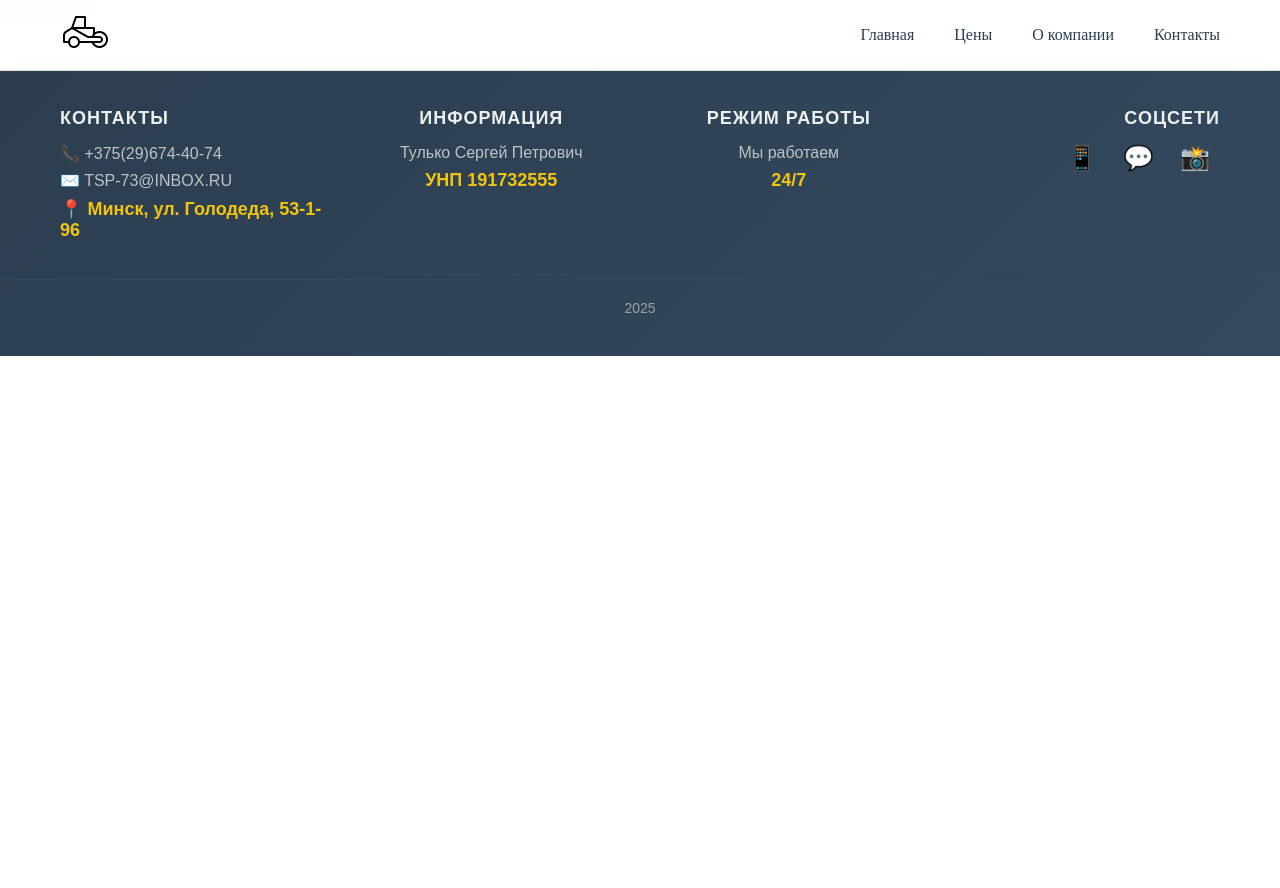
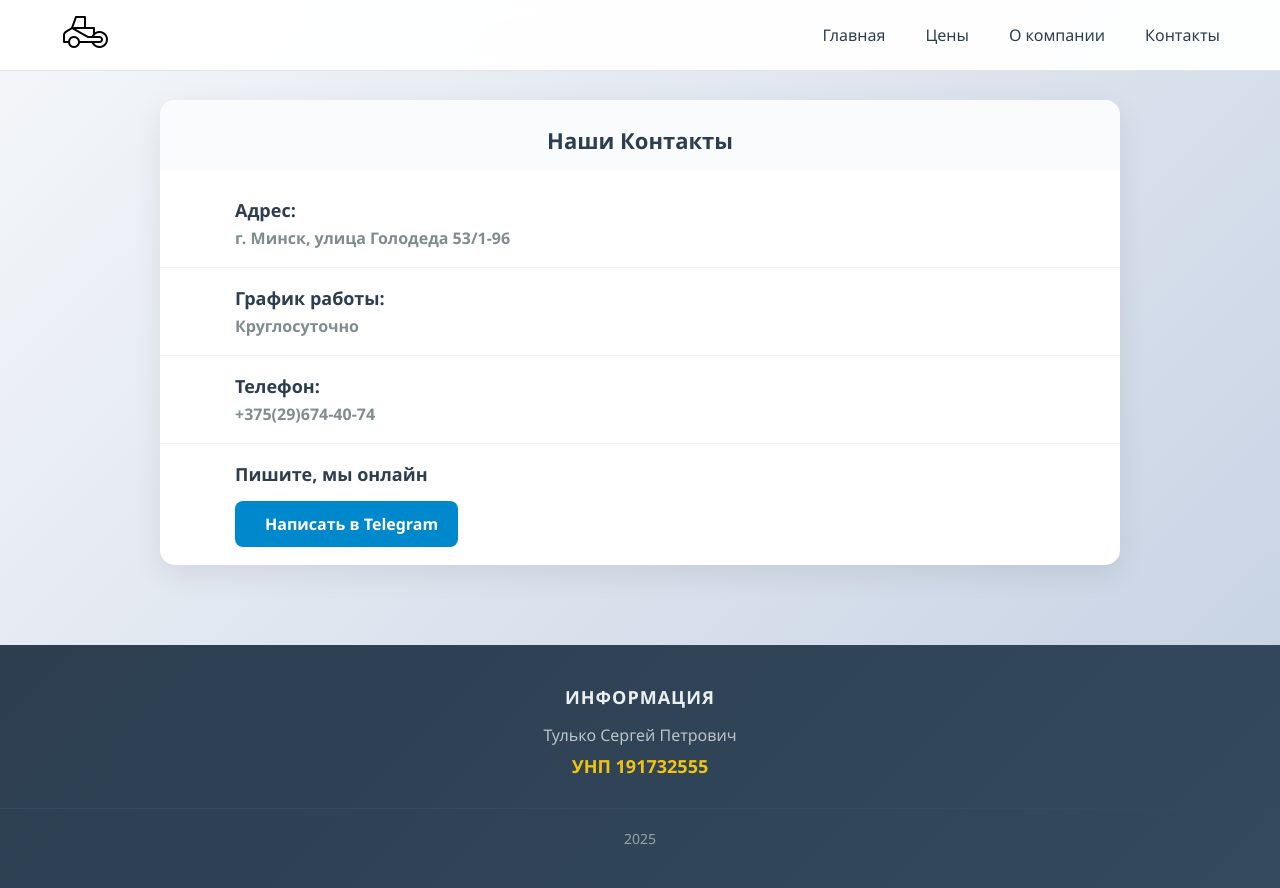
Before and after one commit to troknastya/asfalt, a plain HTML site: page contacts.html in a window 1280 px wide. Before the commit the page ends 800 px from the top, so only its background shows below. Drawn offline with Linux system fonts and the light colour scheme.

Commit message:
init: create new file css

```diff
--- /dev/null
+++ b/about.style.css
@@ -0,0 +1,3 @@
+body{
+    padding-top: 70px;
+}
--- /dev/null
+++ b/contacts-style.css
@@ -0,0 +1,180 @@
+* {
+            margin: 0;
+            padding: 0;
+            box-sizing: border-box;
+            font-family: 'Segoe UI', Tahoma, Geneva, Verdana, sans-serif;
+        }
+
+
+        body {
+             padding-top: 70px;
+            background: linear-gradient(135deg, #f5f7fa 0%, #c3cfe2 100%);
+            min-height: 100vh;
+            display: flex;
+            flex-direction: column;
+        }
+        main {
+
+            flex: 1;
+            padding: 30px 20px;
+            max-width: 1000px;
+            margin: 0 auto;
+            width: 100%;
+        }
+
+        .contacts-main {
+            background-color: white;
+            border-radius: 15px;
+            box-shadow: 0 10px 30px rgba(0, 0, 0, 0.08);
+            overflow: hidden;
+        }
+
+        .contacts-main-item > p {
+            font-size: 22px;
+            font-weight: 600;
+            color: #2c3e50;
+            padding: 25px 25px 15px;
+            text-align: center;
+            background-color: #f9fbfd;
+            margin-bottom: 10px;
+        }
+
+        .contacts-table {
+            width: 100%;
+            border-collapse: collapse;
+            padding: 20px;
+        }
+
+        .contacts-table tr {
+            border-bottom: 1px solid #f1f1f1;
+            transition: background-color 0.3s;
+        }
+
+        .contacts-table tr:last-child {
+            border-bottom: none;
+        }
+
+        .contacts-table tr:hover {
+            background-color: #f9f9f9;
+        }
+
+        .contacts-table th {
+            padding: 18px 15px;
+            text-align: left;
+            vertical-align: top;
+        }
+
+        .contacts-table th:first-child {
+            width: 60px;
+            text-align: center;
+            color: #0088cc;
+            font-size: 20px;
+        }
+
+        .contacts-name {
+            font-weight: 600;
+            color: #2c3e50;
+            margin-bottom: 5px;
+            font-size: 18px;
+        }
+
+        .contacts-opinion {
+            color: #7f8c8d;
+            font-size: 16px;
+        }
+
+        .telegram-link {
+            display: inline-flex;
+            align-items: center;
+            background-color: #0088cc;
+            color: white;
+            text-decoration: none;
+            padding: 12px 20px;
+            border-radius: 8px;
+            font-weight: 600;
+            transition: all 0.3s ease;
+            margin-top: 10px;
+        }
+
+        .telegram-link:hover {
+            background-color: #006da3;
+            transform: translateY(-2px);
+            box-shadow: 0 5px 15px rgba(0, 136, 204, 0.3);
+        }
+
+        .telegram-link i {
+            margin-right: 10px;
+            font-size: 20px;
+        }
+
+        footer {
+            background: linear-gradient(90deg, #2c3e50, #34495e);
+            color: white;
+            text-align: center;
+            padding: 25px;
+            margin-top: 40px;
+        }
+
+        .footer-content {
+            max-width: 1000px;
+            margin: 0 auto;
+            display: flex;
+            flex-direction: column;
+            gap: 15px;
+        }
+
+        .footer-links {
+            display: flex;
+            justify-content: center;
+            gap: 20px;
+            margin: 15px 0;
+        }
+
+        .footer-links a {
+            color: #ecf0f1;
+            text-decoration: none;
+            transition: color 0.3s;
+        }
+
+        .footer-links a:hover {
+            color: #2c3e50;
+        }
+
+        .social-icons {
+            display: flex;
+            justify-content: center;
+            gap: 20px;
+            margin: 15px 0;
+            font-size: 24px;
+        }
+
+        .social-icons a {
+            color: white;
+            transition: color 0.3s;
+        }
+
+        .social-icons a:hover {
+            color: #0088cc;
+        }
+
+        @media (max-width: 768px) {
+            .contacts-table th:first-child {
+                width: 40px;
+            }
+
+            .contacts-table th {
+                padding: 12px 8px;
+            }
+
+            h1 {
+                font-size: 26px;
+            }
+
+            .footer-links {
+                flex-direction: column;
+                gap: 10px;
+            }
+        }
+    #footer-item{
+          text-align: center;
+    }
--- a/contacts.html
+++ b/contacts.html
@@ -4,6 +4,7 @@
     <meta charset="UTF-8">
     <meta name="viewport" content="width=device-width, initial-scale=1.0">
     <link rel="stylesheet" href="style.css">
+    <link rel="stylesheet" href="contacts-style.css">
     <title>Document</title>
 </head>
 <body>
@@ -18,43 +19,53 @@
      </ul>
      </nav>
  </header>
- <p>jghnahbavlfvn</p>
-     <footer class="foot">
-    <div class="footer-conteiner">
-        <div class="footer-item">
-            <h3>Контакты</h3>
-            <ul>
-                <li>📞 +375(29)674-40-74</li>
-                <li>✉️ TSP-73@INBOX.RU </li>
-                <li>📍 Минск, ул. Голодеда, 53-1-96</li>
-            </ul>
+  <main>
+        <div class="contacts-main">
+            <div class="contacts-main-item">
+                <p>Наши Контакты</p>
+                <table class="contacts-table">
+                    <tr>
+                        <th><i class="fas fa-map-marker-alt"></i></th>
+                        <th>
+                            <p class="contacts-name">Адрес:</p>
+                            <p class="contacts-opinion">г. Минск, улица Голодеда 53/1-96</p>
+                        </th>
+                    </tr>
+                    <tr>
+                        <th><i class="far fa-clock"></i></th>
+                        <th>
+                            <p class="contacts-name">График работы:</p>
+                            <p class="contacts-opinion">Круглосуточно</p>
+                        </th>
+                    </tr>
+                    <tr>
+                        <th><i class="fas fa-phone"></i></th>
+                        <th>
+                            <p class="contacts-name">Телефон:</p>
+                            <p class="contacts-opinion">+375(29)674-40-74</p>
+                        </th>
+                    </tr>
+                    <tr>
+                        <th><i class="fab fa-telegram"></i></th>
+                        <th>
+                            <p class="contacts-name">Пишите, мы онлайн</p>
+                            <a href="https://t.me/your_username" class="telegram-link" target="_blank">
+                                <i class="fab fa-telegram"></i> Написать в Telegram
+                            </a>
+                        </th>
+                    </tr>
+                </table>
+            </div>
         </div>
-
-        <div class="footer-item">
+    </main>
+     <footer class="foot" >
+        <div class="footer-item" id="footer-item">
             <h3>Информация</h3>
             <ul>
                 <li>Тулько Сергей Петрович </li>
                 <li>УНП 191732555</li>
             </ul>
         </div>
-
-        <div class="footer-item">
-            <h3>Режим работы</h3>
-            <ul>
-                <li>Мы работаем</li>
-                <li>24/7</li>
-            </ul>
-        </div>
-
-        <div class="footer-item">
-            <h3>Соцсети</h3>
-            <div style="font-size: 24px; margin-top: 10px;">
-                <span style="margin: 0 10px; cursor: pointer;">📱</span>
-                <span style="margin: 0 10px; cursor: pointer;">💬</span>
-                <span style="margin: 0 10px; cursor: pointer;">📸</span>
-            </div>
-        </div>
-    </div>
 
     <div class="footer-bottom">
         <p>2025</p>
--- a/style.services.css
+++ b/style.services.css
@@ -60,7 +60,7 @@ main > section:first-child {
 .services-table2 td:last-child {
     text-align: center;
     font-weight: bold;
-    color: ;
+    color: #2c3e50;
     font-size: 18px;
 }
 @media (max-width: 768px) {
```
Also changed, not shown: about.html (+1 -1 lines), assets/img/icons8-тикток-50.png (added).
